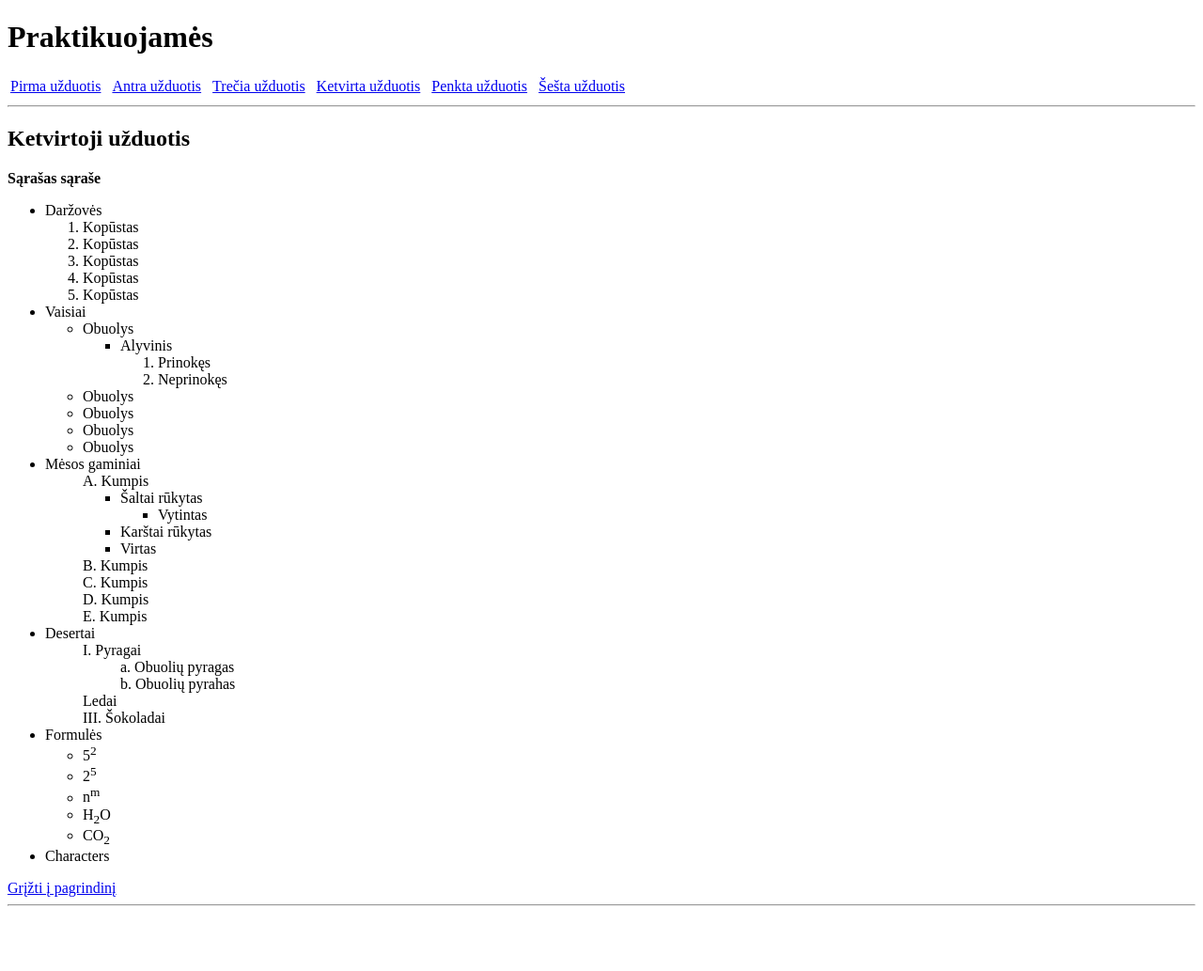
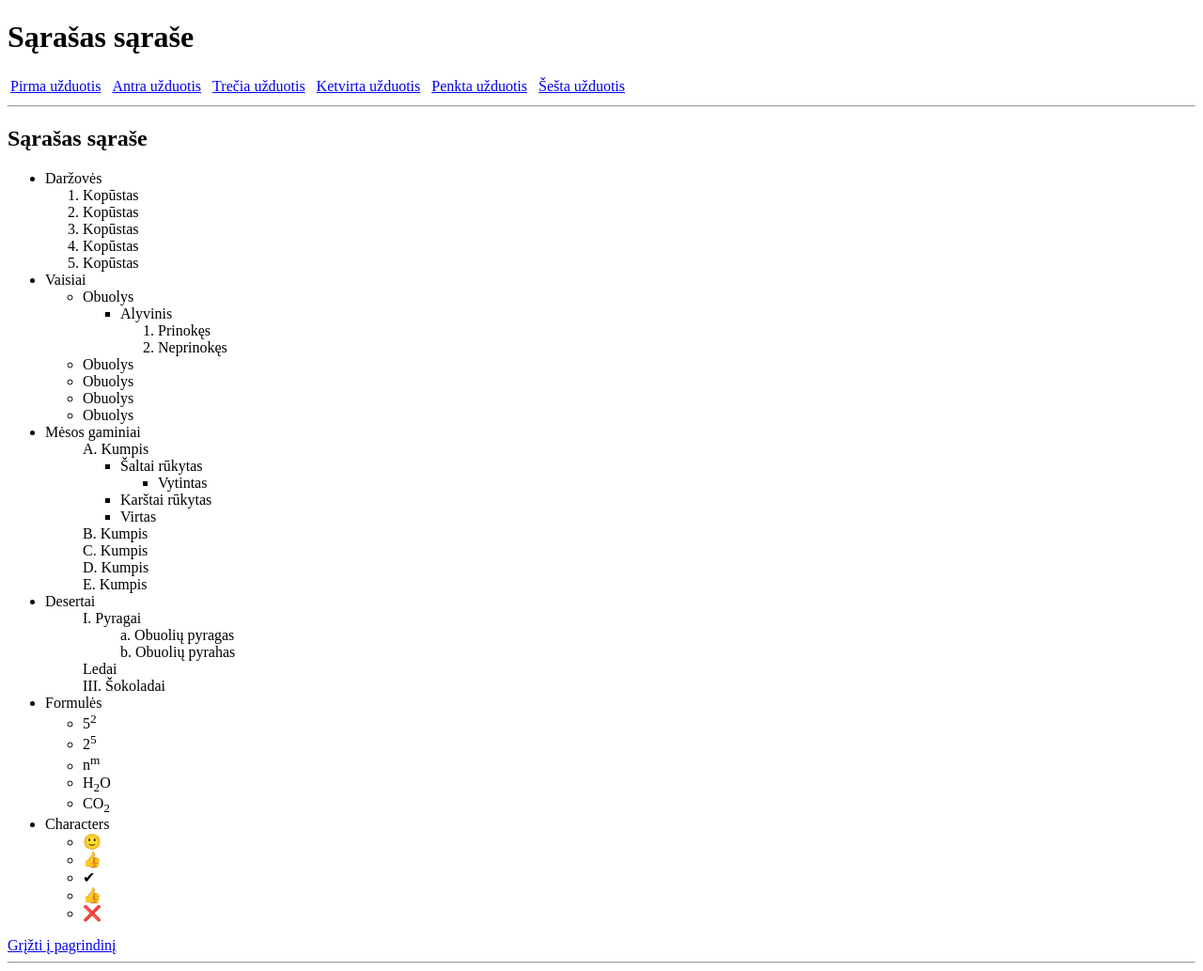
Before and after one commit to GretaSvg/navigation-meniu, a plain HTML site: page ketvirta-uzduotis.html in a window 1280 px wide. Shown: the whole page at 94% size. Before the commit the page ends 972 px from the top, so only its background shows below. Drawn offline with Linux system fonts and the light colour scheme.

Commit message:
second commit

```diff
--- a/ketvirta-uzduotis.html
+++ b/ketvirta-uzduotis.html
@@ -7,7 +7,7 @@
     <title>Ketvirta uzduotis</title>
 </head>
 <body>
-    <h1>Praktikuojamės</h1>
+    <h1>Sąrašas sąraše</h1>
     <table>
         <tr>
             <td><a href="./pirma-uzduotis.html">Pirma užduotis</a>&nbsp;&nbsp;</td>
@@ -19,8 +19,7 @@
         </tr>
     </table>
 <hr>
-<h2>Ketvirtoji užduotis</h2>
-<p><b>Sąrašas sąraše</b></p>
+<h2>Sąrašas sąraše</h2>
 <ul>
     <li>Daržovės</li>
         <ol>
@@ -79,6 +78,13 @@
             <li>CO<sub>2</sub></li>
         </ul>
     <li>Characters</li>
+        <ul>
+            <li>&#128578;</li>
+            <li>&#128077;</li>
+            <li>&#10004;</li>
+            <li>&#128077;</li>
+            <li>&#10060;</li>
+        </ul>
 </ul>
 <a href="file:///C:/Users/Automation%20supply%201/OneDrive/Pulpit/HTML/praktika-navigation-bar/index.html">Grįžti į pagrindinį</a>
 <hr>
```
Also changed, not shown: antra-uzduotis.html (+3 -1 lines), pirma-uzduotis.html (+2 -1 lines), trecia-uzduotis.html (+1 -1 lines).
